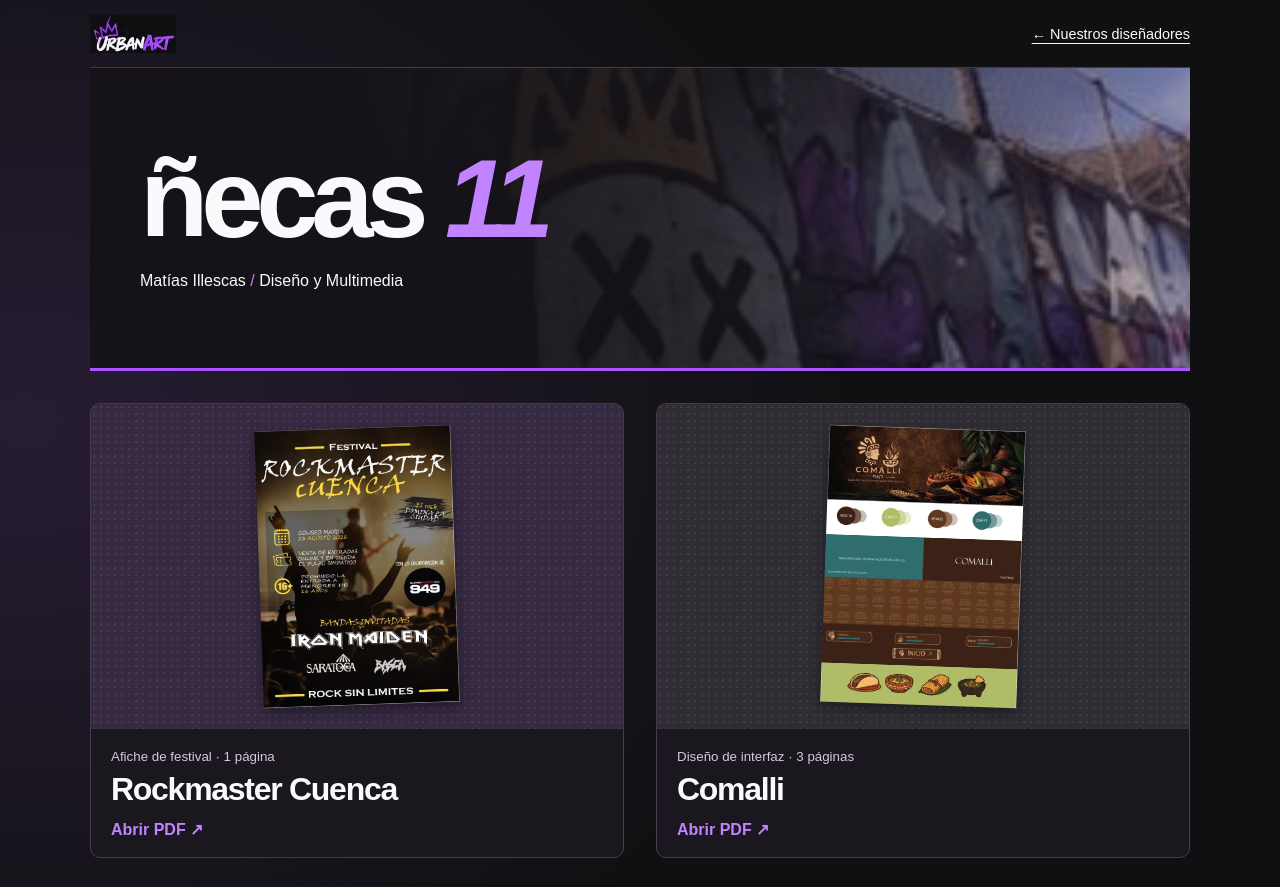
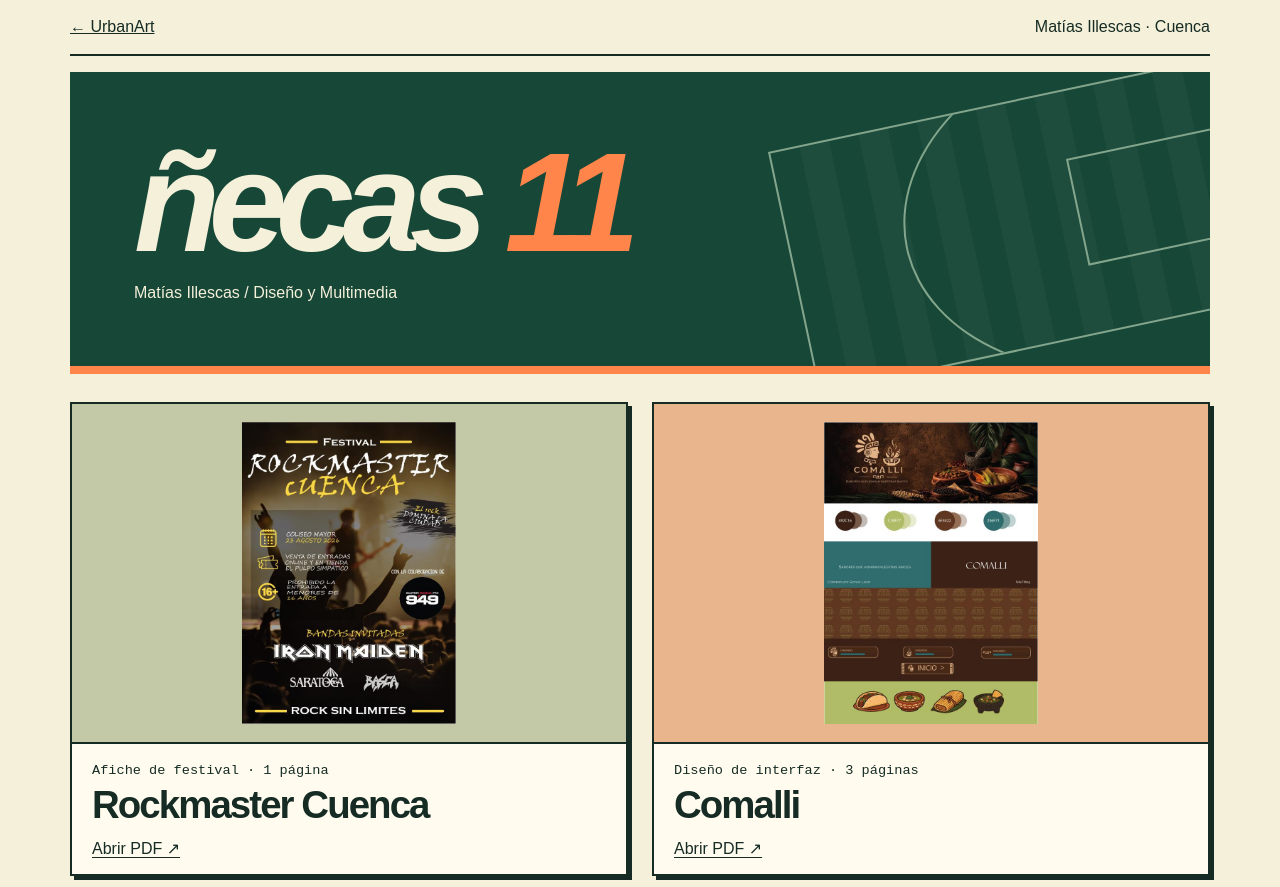
Before and after one commit to Matias200811/UrbanArt, a plain HTML site: page necas-11/index.html in a window 1280 px wide. Shown: the top 887 px of the page. Drawn offline with Linux system fonts and the light colour scheme.

Commit message:
Integra tres proyectos en la portada y personaliza ñecas 11 con un diseño de básquet

```diff
--- /dev/null
+++ b/necas-11/cancha.css
@@ -0,0 +1,27 @@
+* { box-sizing:border-box; }
+:root { --verde:#152b24; --papel:#f4f0da; --naranja:#ff854a; }
+body { margin:0; background:var(--papel); color:var(--verde); font-family:"Archivo Narrow",Arial,sans-serif; }
+header, main { width:min(1140px,92%); margin:auto; }
+header { display:flex; align-items:center; justify-content:space-between; gap:12px; padding:18px 0; border-bottom:2px solid; }
+a { color:inherit; }
+a:focus-visible { outline:3px solid #ad431b; outline-offset:3px; }
+.cabecera { position:relative; isolation:isolate; overflow:hidden; margin:16px 0 28px; padding:clamp(24px,5vw,64px); background:#174737; color:var(--papel); border-bottom:8px solid var(--naranja); }
+h1 { font:italic 900 clamp(4rem,11vw,9rem)/.95 "Archivo Black",Arial,sans-serif; letter-spacing:-.08em; margin:0; }
+h1 span { color:var(--naranja); }
+.bio { margin:14px 0 0; }
+.cancha { position:absolute; z-index:-1; inset:8% -8% 8% 63%; border:2px solid #83a58b; transform:rotate(-12deg); overflow:hidden; background:repeating-linear-gradient(90deg,transparent 0 30px,#ffffff08 30px 60px); }
+.cancha::before,.cancha::after { content:""; position:absolute; border:2px solid #83a58b; top:50%; transform:translateY(-50%); }
+.cancha::before { right:-18%; width:95%; height:140%; border-radius:50%; }
+.cancha::after { right:-2px; width:43%; height:43%; }
+.rejilla { display:grid; grid-template-columns:repeat(2,minmax(0,1fr)); gap:24px; padding-bottom:40px; }
+article { scroll-margin:18px; }
+article a { display:block; height:100%; border:2px solid; text-decoration:none; background:#fffcef; box-shadow:4px 4px var(--verde); }
+.obra { display:grid; place-items:center; padding:18px; height:clamp(225px,30vw,340px); background:#c3c8a6; border-bottom:2px solid; }
+.ui-pack,.interactivo { background:#e9b58c; }
+.obra img { max-width:100%; max-height:100%; min-height:0; object-fit:contain; }
+.pie { padding:16px 20px; }
+small { font:.85rem monospace; }
+h2 { font-size:clamp(1.5rem,3vw,2.5rem); letter-spacing:-.05em; margin:5px 0 12px; }
+.abrir { text-decoration:underline; text-underline-offset:3px; }
+article a:hover .pie { background:#ffe0bf; }
+@media(max-width:640px){ .rejilla { grid-template-columns:1fr; } .cancha { left:76%; } }
--- a/necas-11/index.html
+++ b/necas-11/index.html
@@ -1,49 +1,7 @@
 <!doctype html>
-<html lang="es"><head><meta charset="utf-8"><meta name="viewport" content="width=device-width, initial-scale=1"><title>ñecas 11 · urbanART</title><style>
-* { box-sizing: border-box; }
-:root { --negro: #101012; --blanco: #faf9fc; --lila: #c183ff; }
-body {
-  margin: 0; color: var(--blanco); font-family: "DM Sans", Arial, sans-serif;
-  background: radial-gradient(ellipse at 2% 30%, #271d33 0, transparent 47%), var(--negro);
-}
-header, main { width: min(1100px, 90%); margin: auto; }
-header { min-height: 68px; display: flex; justify-content: space-between; align-items: center; gap: 12px; border-bottom: 1px solid #46374c; }
-.marca { display: block; width: 86px; }
-a { color: inherit; }
-header a { font-size: .9rem; text-underline-offset: 4px; }
-a:focus-visible { outline: 3px solid var(--lila); outline-offset: 4px; }
-main { padding-bottom: 4rem; }
-.cabecera {
-  padding: clamp(36px, 6vw, 75px) 0;
-  background: linear-gradient(90deg, #151318 24%, #151318db 54%, #28143657), url("../mural.png") right center / cover;
-  padding-left: clamp(18px, 4vw, 50px);
-  border-bottom: 3px solid #ac53ff;
-}
-h1, h2, p { margin: 0; }
-h1 { font-size: clamp(3.4rem, 9vw, 7rem); letter-spacing: -.065em; line-height: 1; }
-h1 span { color: var(--lila); font-style: italic; }
-.bio { margin-top: 14px; line-height: 1.5; }
-.bio span { color: var(--lila); }
-.rejilla { display: grid; grid-template-columns: repeat(2,minmax(0,1fr)); gap: clamp(16px, 3vw, 32px); margin-top: 32px; }
-article a { display: block; background: #1a171e; border: 1px solid #48394f; border-radius: 10px; overflow: hidden; text-decoration: none; }
-.obra { height: clamp(210px, 29vw, 325px); padding: 24px; display: grid; place-items: center; background-color: #372a43; background-image: radial-gradient(#ffffff19 1px, transparent 1px); background-size: 7px 7px; }
-.ui-pack, .interactivo { background-color: #302d34; }
-.obra img { max-width: 100%; max-height: 100%; min-height: 0; object-fit: contain; box-shadow: 0 5px 14px #0006; transform: rotate(-2deg); }
-.ui-pack img, .portafolio img { transform: rotate(2deg); }
-.pie { padding: 18px 20px; }
-small { color: #d5c8df; }
-h2 { margin: 6px 0 12px; font-size: clamp(1.5rem, 3vw, 2rem); letter-spacing: -.04em; }
-.abrir { color: var(--lila); font-weight: bold; }
-article a:hover, article a:focus-visible { border-color: var(--lila); }
-article a:hover .abrir { text-decoration: underline; }
-@media (max-width: 620px) {
-  .rejilla { grid-template-columns: 1fr; }
-  .cabecera { background-position: 64% center; }
-}
-
-</style></head><body><header><a href="../index.html"><img class="marca" src="../marca.png" alt="UrbanArt · Inicio"></a><a href="../index.html#disenadores">← Nuestros diseñadores</a></header>
-<main><div class="cabecera"><h1>ñecas <span>11</span></h1><p class="bio">Matías Illescas <span>/</span> Diseño y Multimedia</p></div><div class="rejilla">
-<article><a href="archivos/fundamentos.pdf" aria-label="Abrir Rockmaster Cuenca en PDF"><div class="obra fundamentos"><img src="portadas/fundamentos.jpg" alt="Portada de Rockmaster Cuenca"></div><div class="pie"><small>Afiche de festival · 1 página</small><h2>Rockmaster Cuenca</h2><span class="abrir">Abrir PDF ↗</span></div></a></article>
-<article><a href="archivos/ui-pack.pdf" aria-label="Abrir Comalli en PDF"><div class="obra ui-pack"><img src="portadas/ui-pack.jpg" alt="Portada de Comalli"></div><div class="pie"><small>Diseño de interfaz · 3 páginas</small><h2>Comalli</h2><span class="abrir">Abrir PDF ↗</span></div></a></article>
-<article><a href="archivos/interactivo.pdf" aria-label="Abrir Miguel Ángel en PDF"><div class="obra interactivo"><img src="portadas/interactivo.jpg" alt="Portada de Miguel Ángel"></div><div class="pie"><small>PDF interactivo · 3 páginas</small><h2>Miguel Ángel</h2><span class="abrir">Abrir PDF ↗</span></div></a></article>
+<html lang="es"><head><meta charset="utf-8"><meta name="viewport" content="width=device-width, initial-scale=1"><title>ñecas 11 · urbanART</title><link rel="stylesheet" href="cancha.css"></head><body><header><a href="../index.html#disenadores">← UrbanArt</a><span>Matías Illescas · Cuenca</span></header>
+<main><div class="cabecera"><div class="cancha" aria-hidden="true"></div><h1>ñecas <span>11</span></h1><p class="bio">Matías Illescas <span>/</span> Diseño y Multimedia</p></div><div class="rejilla">
+<article id="proyecto-fundamentos"><a href="archivos/fundamentos.pdf" aria-label="Abrir Rockmaster Cuenca en PDF"><div class="obra fundamentos"><img src="portadas/fundamentos.jpg" alt="Portada de Rockmaster Cuenca"></div><div class="pie"><small>Afiche de festival · 1 página</small><h2>Rockmaster Cuenca</h2><span class="abrir">Abrir PDF ↗</span></div></a></article>
+<article id="proyecto-ui-pack"><a href="archivos/ui-pack.pdf" aria-label="Abrir Comalli en PDF"><div class="obra ui-pack"><img src="portadas/ui-pack.jpg" alt="Portada de Comalli"></div><div class="pie"><small>Diseño de interfaz · 3 páginas</small><h2>Comalli</h2><span class="abrir">Abrir PDF ↗</span></div></a></article>
+<article id="proyecto-interactivo"><a href="archivos/interactivo.pdf" aria-label="Abrir Miguel Ángel en PDF"><div class="obra interactivo"><img src="portadas/interactivo.jpg" alt="Portada de Miguel Ángel"></div><div class="pie"><small>PDF interactivo · 3 páginas</small><h2>Miguel Ángel</h2><span class="abrir">Abrir PDF ↗</span></div></a></article>
 <article><a href="archivos/portafolio.pdf" aria-label="Abrir Portafolio 2026 en PDF"><div class="obra portafolio"><img src="portadas/portafolio.jpg" alt="Portada de Portafolio 2026"></div><div class="pie"><small>Selección de trabajos · 16 páginas</small><h2>Portafolio 2026</h2><span class="abrir">Abrir PDF ↗</span></div></a></article></div></main></body></html>
```
Also changed, not shown: estilos.css (+4 -8 lines), index.html (+5 -15 lines).
